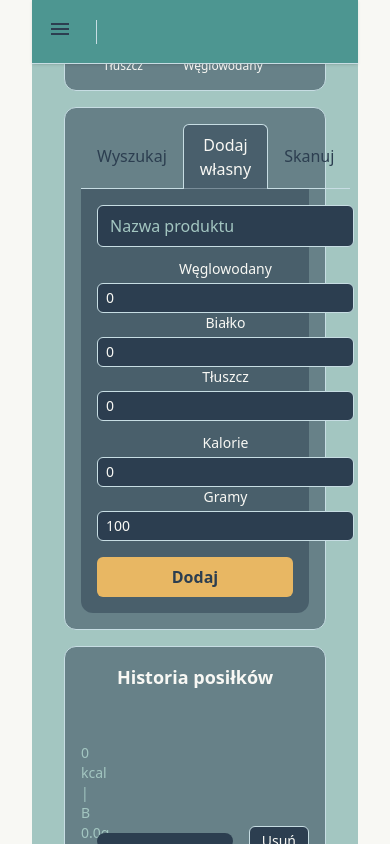
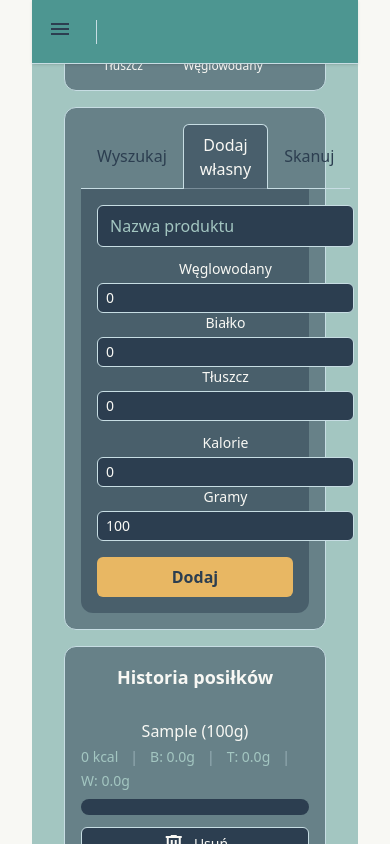
Before and after one commit to czarekmilek/OtterlyWell, a React (Vite) app in the folder otterly-well/: page /calories in a window 390 px wide. Both pictures are taken after typing "Sample" into the empty fields and a click on the button "Dodaj". Shown: the part 576-1420 px from the top of the page. Built offline with nearby package versions, Linux system fonts and the light colour scheme.

Commit message:
Made entries list more mobile-friendly

```diff
--- a/otterly-well/src/components/Calories/MacroBar.tsx
+++ b/otterly-well/src/components/Calories/MacroBar.tsx
@@ -13,7 +13,7 @@ export function MacroBar({
   const carbsPercent = (carbs / totalCalories) * 100;
 
   return (
-    <div className="h-4 w-full max-w-64 rounded-full bg-brand-neutral-dark overflow-hidden flex">
+    <div className="h-4 w-full rounded-full bg-brand-neutral-dark overflow-hidden flex">
       <div
         className="h-full bg-brand-primary"
         style={{ width: `${proteinPercent}%` }}
--- a/otterly-well/src/components/Calories/components/EntriesList.tsx
+++ b/otterly-well/src/components/Calories/components/EntriesList.tsx
@@ -1,6 +1,6 @@
 import { motion, AnimatePresence } from "framer-motion";
 import type { Entry } from "../types";
-import { MacroBar } from "../MacroBar";
+import { EntryItem } from "./EntryItem";
 
 interface EntriesListProps {
   entries: Entry[];
@@ -25,31 +25,7 @@ export const EntriesList = ({ entries, removeEntry }: EntriesListProps) => {
         <ul className="mt-4 divide-y divide-brand-depth/5">
           <AnimatePresence>
             {entries.map((e) => (
-              <motion.li
-                key={e.id}
-                layout
-                initial={{ opacity: 0, y: -10 }}
-                animate={{ opacity: 1, y: 0 }}
-                exit={{ opacity: 0, x: -20 }}
-                transition={{ duration: 0.2 }}
-                className="flex items-center justify-between py-3 gap-4"
-              >
-                <div className="min-w-0 flex-1">
-                  <p className="truncate text-brand-neutral-light">{e.name}</p>
-                  <p className="text-sm text-brand-secondary">
-                    {e.kcal} kcal | B {e.protein.toFixed(1)}g | T{" "}
-                    {e.fat.toFixed(1)}g | W {e.carbs.toFixed(1)}g
-                  </p>
-                </div>
-                <MacroBar protein={e.protein} fat={e.fat} carbs={e.carbs} />
-                <button
-                  onClick={() => removeEntry(e.id)}
-                  className="rounded-md border border-brand-depth bg-brand-neutral-dark px-3 py-1 text-sm
-                          text-brand-neutral-light hover:bg-brand-primary hover:cursor-pointer transition:color duration-200"
-                >
-                  Usuń
-                </button>
-              </motion.li>
+              <EntryItem key={e.id} entry={e} removeEntry={removeEntry} />
             ))}
           </AnimatePresence>
         </ul>
--- /dev/null
+++ b/otterly-well/src/components/Calories/components/EntryItem.tsx
@@ -0,0 +1,145 @@
+import { useState, Fragment } from "react";
+import { motion } from "framer-motion";
+import { Dialog, Transition } from "@headlessui/react";
+import { DeleteIcon, WarningIcon } from "../../icons";
+import type { Entry } from "../types";
+import { MacroBar } from "../MacroBar";
+
+interface EntryItemProps {
+  entry: Entry;
+  removeEntry: (id: string) => void;
+}
+
+export const EntryItem = ({ entry: e, removeEntry }: EntryItemProps) => {
+  const [isModalOpen, setIsModalOpen] = useState(false);
+
+  const openModal = () => setIsModalOpen(true);
+  const closeModal = () => setIsModalOpen(false);
+
+  const handleRemoveClick = () => {
+    closeModal();
+    setTimeout(() => removeEntry(e.id), 150);
+  };
+
+  return (
+    <>
+      <motion.li
+        layout
+        initial={{ opacity: 0, y: -10 }}
+        animate={{ opacity: 1, y: 0 }}
+        exit={{ opacity: 0, x: -20 }}
+        transition={{ duration: 0.2 }}
+        className="flex flex-col sm:flex-row sm:items-start sm:justify-between py-3 gap-3"
+      >
+        {/* Info section */}
+        <div className="min-w-0 flex-1">
+          <p className="text-brand-neutral-light">{e.name}</p>
+
+          <p className="mt-1 flex flex-wrap gap-x-3 gap-y-1 text-sm text-brand-secondary">
+            <span>{e.kcal} kcal</span>
+            <span className="text-brand-depth/50" aria-hidden="true">
+              |
+            </span>
+            <span>B: {e.protein.toFixed(1)}g</span>
+            <span className="text-brand-depth/50" aria-hidden="true">
+              |
+            </span>
+            <span>T: {e.fat.toFixed(1)}g</span>
+            <span className="text-brand-depth/50" aria-hidden="true">
+              |
+            </span>
+            <span>W: {e.carbs.toFixed(1)}g</span>
+          </p>
+
+          <div className="mt-2 w-">
+            <MacroBar protein={e.protein} fat={e.fat} carbs={e.carbs} />
+          </div>
+        </div>
+
+        {/* Button */}
+        <div className="flex-shrink-0 w-full sm:w-auto flex justify-center">
+          <button
+            onClick={openModal}
+            className="flex w-full sm:w-auto items-center justify-center gap-2 rounded-md border border-brand-depth
+                       bg-brand-neutral-dark px-3 py-1 text-sm text-brand-neutral-light
+                       hover:bg-red-800/20 hover:border-red-500/30 hover:text-red-400
+                       transition-colors duration-200 cursor-pointer"
+          >
+            <DeleteIcon className="text-base" />
+            Usuń
+          </button>
+        </div>
+      </motion.li>
+
+      {/* Confirmation popup */}
+      <Transition appear show={isModalOpen} as={Fragment}>
+        <Dialog as="div" className="relative z-10" onClose={closeModal}>
+          <Transition.Child
+            as={Fragment}
+            enter="ease-out duration-300"
+            enterFrom="opacity-0"
+            enterTo="opacity-100"
+            leave="ease-in duration-200"
+            leaveFrom="opacity-100"
+            leaveTo="opacity-0"
+          >
+            <div className="fixed inset-0 bg-black/50" />
+          </Transition.Child>
+
+          <div className="fixed inset-0 overflow-y-auto">
+            <div className="flex min-h-full items-center justify-center p-4 text-center">
+              <Transition.Child
+                as={Fragment}
+                enter="ease-out duration-300"
+                enterFrom="opacity-0 scale-95"
+                enterTo="opacity-100 scale-100"
+                leave="ease-in duration-200"
+                leaveFrom="opacity-100 scale-100"
+                leaveTo="opacity-0 scale-95"
+              >
+                <Dialog.Panel className="w-full max-w-md transform overflow-hidden rounded-2xl border border-brand-depth bg-brand-neutral-dark p-6 text-left align-middle shadow-xl transition-all">
+                  <Dialog.Title
+                    as="h3"
+                    className="text-lg font-medium leading-6 text-brand-neutral-light flex items-center gap-2"
+                  >
+                    <WarningIcon className="text-2xl text-red-400" /> Potwierdź
+                    usunięcie
+                  </Dialog.Title>
+                  <div className="mt-2">
+                    <p className="text-sm text-brand-secondary">
+                      Czy na pewno chcesz usunąć{" "}
+                      <strong className="text-brand-neutral-light">
+                        {e.name}
+                      </strong>
+                      ? Tej akcji nie można cofnąć.
+                    </p>
+                  </div>
+
+                  <div className="mt-4 flex flex-col sm:flex-row-reverse gap-3 ">
+                    <button
+                      type="button"
+                      className="inline-flex w-full justify-center rounded-md border border-transparent bg-red-600 px-4 py-2 text-sm font-medium
+                      text-white hover:bg-red-700 focus:outline-none focus-visible:ring-2 focus-visible:ring-red-500 focus-visible:ring-offset-2 sm:w-auto cursor-pointer"
+                      onClick={handleRemoveClick}
+                    >
+                      Usuń
+                    </button>
+                    <button
+                      type="button"
+                      className="inline-flex w-full justify-center rounded-md border border-brand-depth bg-brand-neutral-dark/50 px-4 py-2 text-sm
+                      font-medium text-brand-neutral-light hover:bg-brand-depth/20 focus:outline-none focus-visible:ring-2 focus-visible:ring-brand-primary
+                      focus-visible:ring-offset-2 sm:w-auto cursor-pointer"
+                      onClick={closeModal}
+                    >
+                      Anuluj
+                    </button>
+                  </div>
+                </Dialog.Panel>
+              </Transition.Child>
+            </div>
+          </div>
+        </Dialog>
+      </Transition>
+    </>
+  );
+};
--- a/otterly-well/src/components/icons/index.tsx
+++ b/otterly-well/src/components/icons/index.tsx
@@ -33,3 +33,11 @@ export const MenuIcon: React.FC<IconProps> = ({ className }) => (
 export const QrCodeIcon: React.FC<IconProps> = ({ className }) => (
   <span className={`material-symbols-sharp ${className}`}>qr_code_scanner</span>
 );
+
+export const DeleteIcon: React.FC<IconProps> = ({ className }) => (
+  <span className={`material-symbols-sharp ${className}`}>delete</span>
+);
+
+export const WarningIcon: React.FC<IconProps> = ({ className }) => (
+  <span className={`material-symbols-sharp ${className}`}>warning</span>
+);
```
